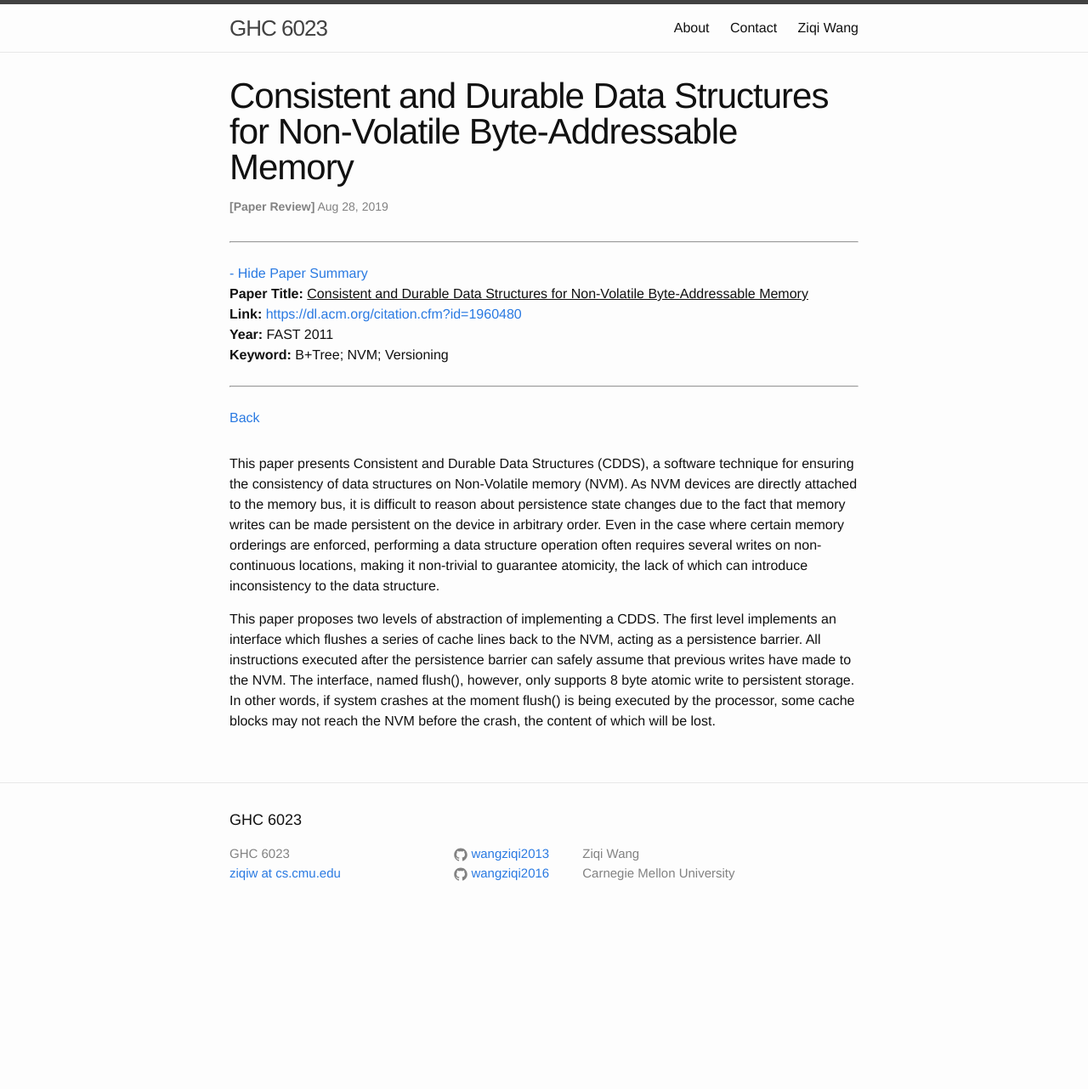
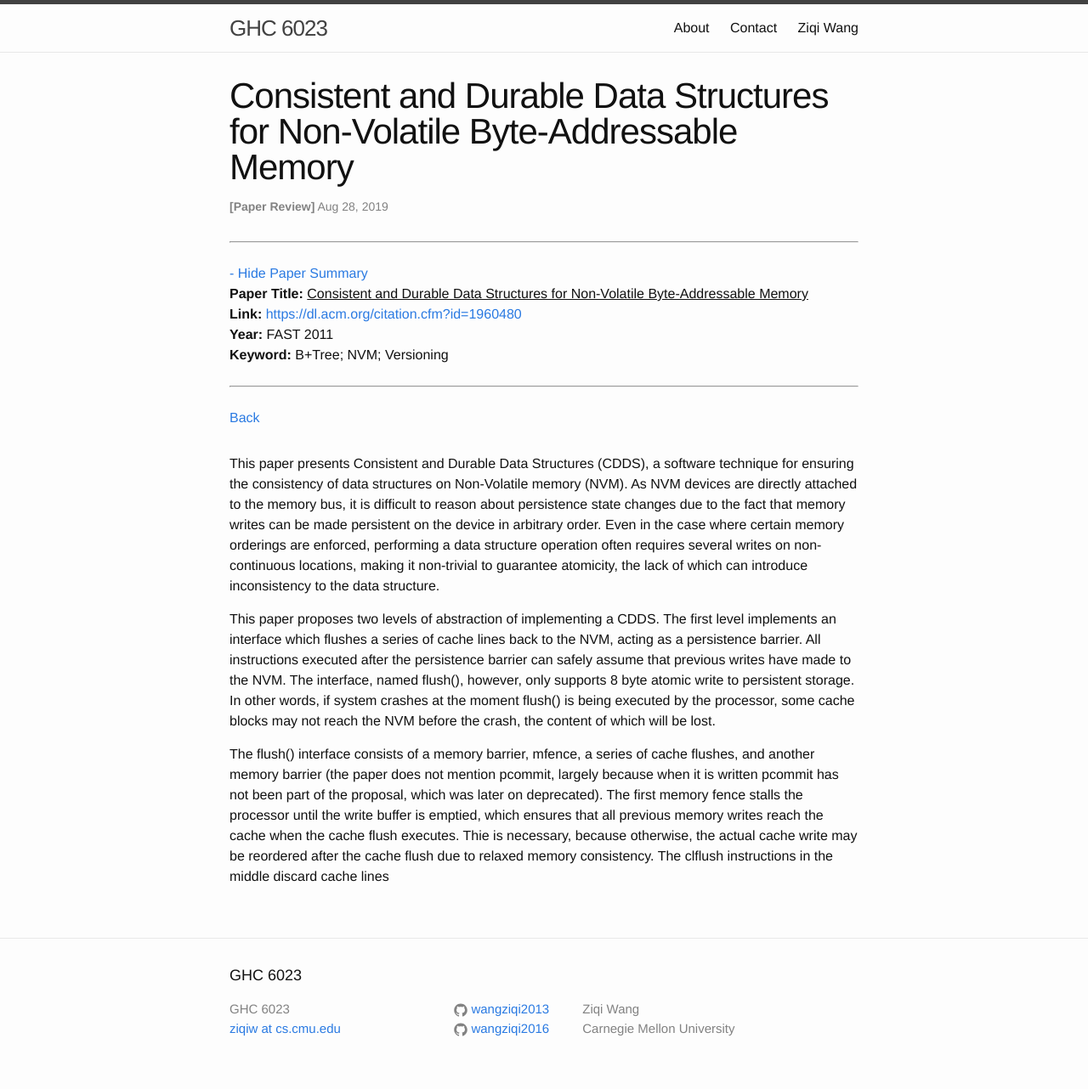
Before and after one commit to wangziqi2013/wangziqi2013.github.io, a Jekyll site: the page built from _posts/2019-08-28-cdds.markdown, in a window 1280 px wide. Shown: the whole page at 85% size. Built offline with Jekyll 4.4.1, drawn with Linux system fonts in a browser that asks for light colours; before the commit the page ends 1099 px from its top, so only the background shows below that.

Commit message:
Adding memory fence

```diff
--- a/_posts/2019-08-28-cdds.markdown
+++ b/_posts/2019-08-28-cdds.markdown
@@ -25,3 +25,10 @@ a series of cache lines back to the NVM, acting as a persistence barrier. All in
 barrier can safely assume that previous writes have made to the NVM. The interface, named flush(), however, only supports
 8 byte atomic write to persistent storage. In other words, if system crashes at the moment flush() is being executed
 by the processor, some cache blocks may not reach the NVM before the crash, the content of which will be lost.
+
+The flush() interface consists of a memory barrier, mfence, a series of cache flushes, and another memory barrier (the
+paper does not mention pcommit, largely because when it is written pcommit has not been part of the proposal, which was
+later on deprecated). The first memory fence stalls the processor until the write buffer is emptied, which ensures that
+all previous memory writes reach the cache when the cache flush executes. Thie is necessary, because otherwise, the actual
+cache write may be reordered after the cache flush due to relaxed memory consistency. The clflush instructions in the middle
+discard cache lines
```
